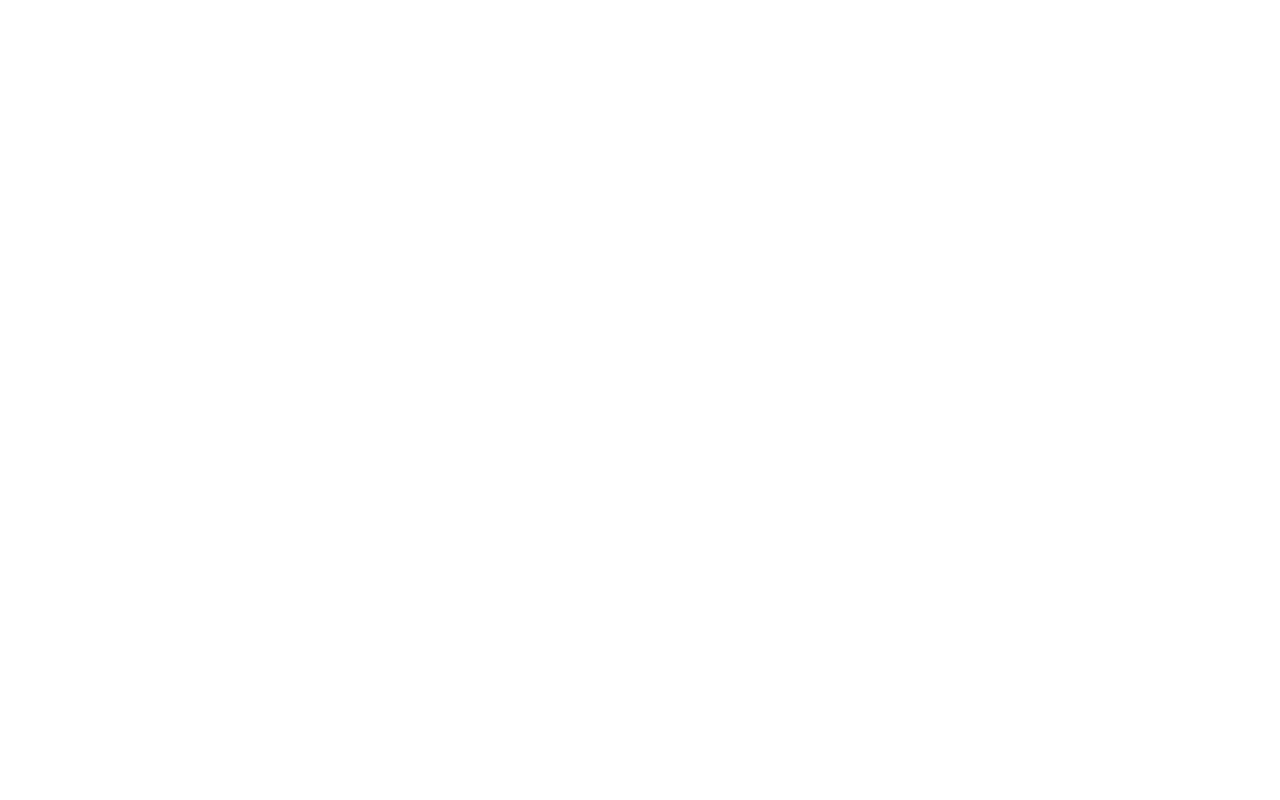
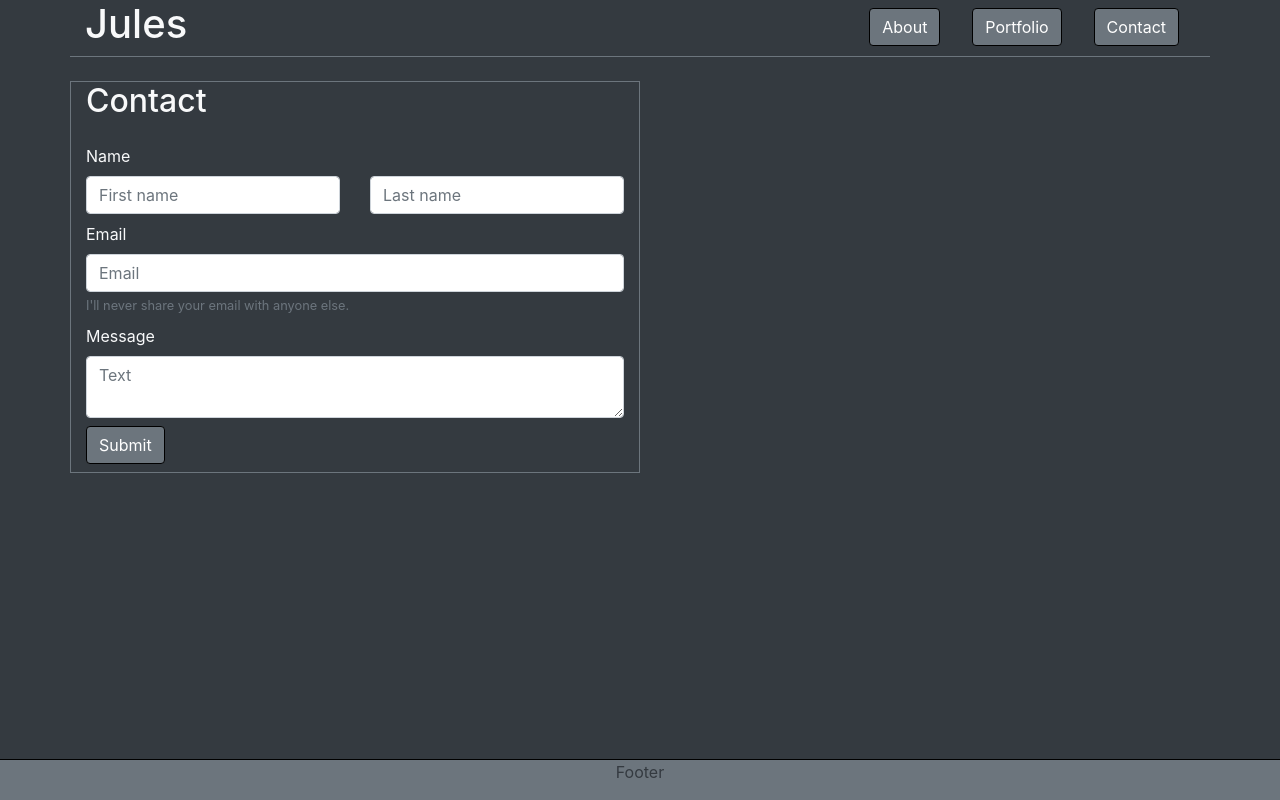
Before and after one commit to julzar/homework-02, a plain HTML site: page contact.html in a window 1280 px wide. Drawn offline with nearby package versions, Linux system fonts and the light colour scheme.

Commit message:
Really big changes. Too many.

```diff
--- a/contact.html
+++ b/contact.html
@@ -0,0 +1,84 @@
+<!doctype html>
+<html lang="en">
+  <head>
+    <!-- Required meta tags -->
+    <meta charset="utf-8">
+    <meta name="viewport" content="width=device-width, initial-scale=1, shrink-to-fit=no">
+
+    <!-- Bootstrap CSS -->
+    <link rel="stylesheet" href="https://stackpath.bootstrapcdn.com/bootstrap/4.4.1/css/bootstrap.min.css" integrity="sha384-Vkoo8x4CGsO3+Hhxv8T/Q5PaXtkKtu6ug5TOeNV6gBiFeWPGFN9MuhOf23Q9Ifjh" crossorigin="anonymous">
+    <!--Custom CSS-->
+    <link rel="stylesheet" href="style.css">
+
+    <title>Contact Me</title>
+  </head>
+  <body class="bg-dark text-light">
+
+    <div class="container">
+      <div class="row flex-column flex-sm-row mb-4">
+        <div class="col-sm-3 border-bottom-grey">
+          <h1>Jules</h1>
+        </div>
+        <div class="col-sm-9 border-bottom-grey">
+          <ul class="nav justify-content-sm-end">
+              <a class="nav-link active" href="index.html"><button type="button" class="btn btn-secondary">About</button></a>
+            </li>
+            <li class="nav-item">
+              <a class="nav-link" href="portfolio.html"><button type="button" class="btn btn-secondary">Portfolio</button></a>
+            </li>
+            <li class="nav-item">
+              <a class="nav-link" href="contact.html"><button type="button" class="btn btn-secondary">Contact</button></a>
+            </li>
+          </ul>
+        </div>
+      </div>
+    </div>
+
+    <div class="container">
+      <div class="row">
+        <div class="col-sm-10 col-md-8 col-lg-6 border-grey pb-2">
+          <div class="row mb-3">
+            <div class="col">
+              <h2>Contact</h2>
+            </div>
+          </div>
+          <form>
+            <div class="row">
+              <div class="col">
+                <label for="name-imput-contact">Name</label>
+              </div>
+            </div>
+            <div class="row mb-2" id="name-imput-contact">
+              <div class="col">
+                <input type="text" class="form-control" placeholder="First name">
+              </div>
+              <div class="col">
+                <input type="text" class="form-control" placeholder="Last name">
+              </div>
+            </div>
+            <div class="form-group mb-2">
+              <label for="email-contact">Email</label>
+              <input type="email" class="form-control" id="email-imput-contact" aria-describedby="emailHelp" placeholder="Email">
+              <small id="emailHelp" class="form-text text-muted">I'll never share your email with anyone else.</small>
+            </div>
+            <label for="text-imput-contact">Message</label>
+            <textarea class="form-control mb-2" id="text-imput-contact" aria-label="With textarea" placeholder="Text"></textarea>
+            <button type="submit" class="btn btn-secondary">Submit</button>
+        </form>
+        </div>
+      </div>
+    </div>
+
+    <div class="bg-secondary text-dark" id="footer">
+      <p>
+        Footer
+      </p>
+    </div>
+
+    <!-- Optional JavaScript -->
+    <!-- jQuery first, then Popper.js, then Bootstrap JS -->
+    <script src="https://code.jquery.com/jquery-3.4.1.slim.min.js" integrity="sha384-J6qa4849blE2+poT4WnyKhv5vZF5SrPo0iEjwBvKU7imGFAV0wwj1yYfoRSJoZ+n" crossorigin="anonymous"></script>
+    <script src="https://cdn.jsdelivr.net/npm/popper.js@1.16.0/dist/umd/popper.min.js" integrity="sha384-Q6E9RHvbIyZFJoft+2mJbHaEWldlvI9IOYy5n3zV9zzTtmI3UksdQRVvoxMfooAo" crossorigin="anonymous"></script>
+    <script src="https://stackpath.bootstrapcdn.com/bootstrap/4.4.1/js/bootstrap.min.js" integrity="sha384-wfSDF2E50Y2D1uUdj0O3uMBJnjuUD4Ih7YwaYd1iqfktj0Uod8GCExl3Og8ifwB6" crossorigin="anonymous"></script>
+  </body>
+</html>
--- /dev/null
+++ b/style.css
@@ -0,0 +1,28 @@
+/* div {
+    border: red solid 1px;
+} */
+
+.border-bottom-grey {
+    border-bottom: solid 1px #6c757d;
+}
+
+.btn {
+    border: solid 1px #000;
+}
+
+#image-owl {
+   float: left;
+}
+
+.border-grey {
+    border: solid 1px #6c757d;
+}
+
+#footer {
+    position: fixed;
+    left: 0px;
+    bottom: 0px;
+    width: 100%;
+    text-align: center;
+    border-top: solid 1px #000;
+}
```
Also changed, not shown: index.html (+43 -17 lines), portfolio.html (+115 -0 lines).
